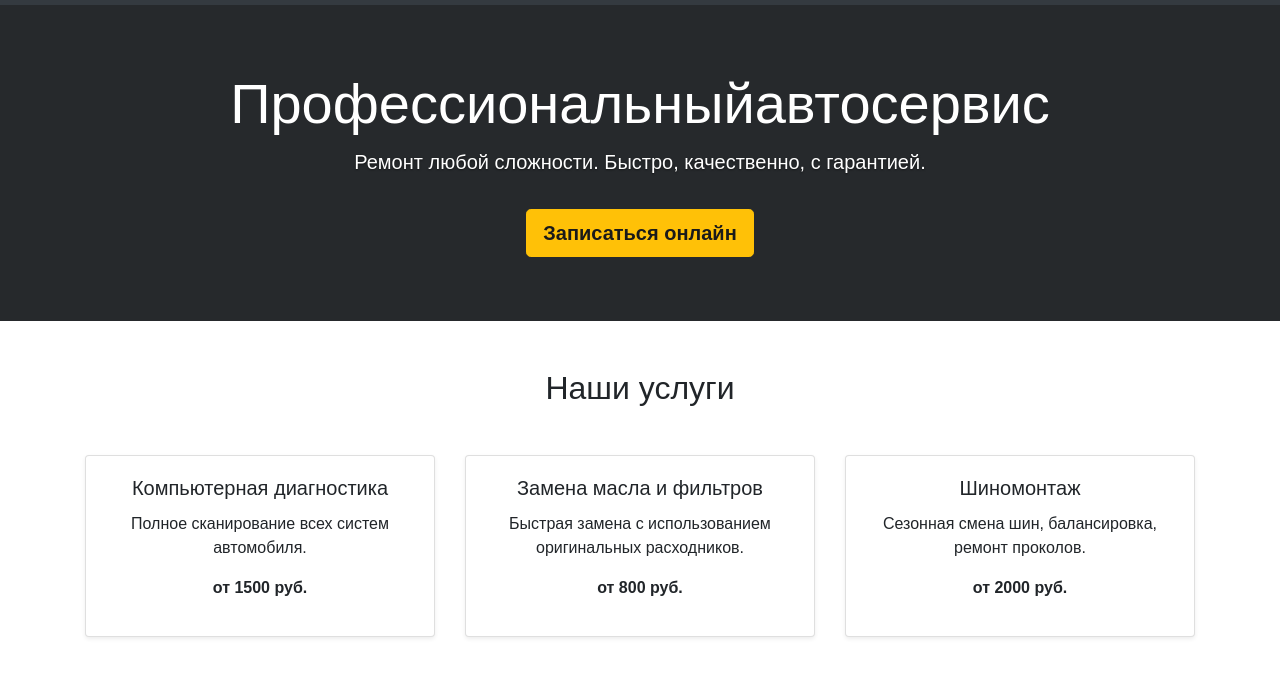
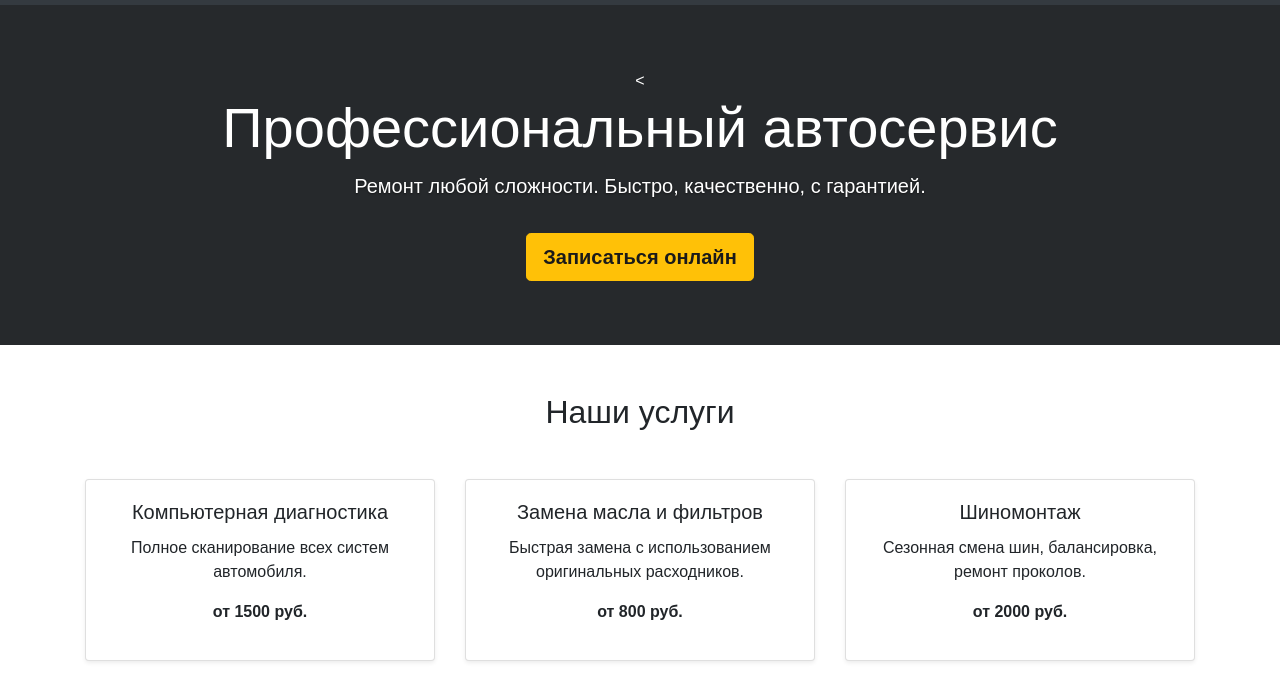
Before and after one commit to Pajiloybebegybe/lab2_web_dmitrienko_ivt2, a plain HTML site: page index.html in a window 1280 px wide. Shown: the part 61-735 px from the top of the page. Drawn offline with nearby package versions, Linux system fonts and the light colour scheme.

Commit message:
feat: fix

```diff
--- a/index.html
+++ b/index.html
@@ -61,7 +61,7 @@
     <!-- Главный баннер -->
     <header class="jumbotron jumbotron-fluid bg-secondary text-white text-center mb-0">
         <div class="container">
-            <h1 class="display-4">Профессиональный<br class="d-md-none">автосервис</h1>
+            <<h1 class="display-4 text-break">Профессиональный автосервис</h1>
             <p class="lead">Ремонт любой сложности. Быстро, качественно, с гарантией.</p>
             <a href="#contacts" class="btn btn-warning btn-lg mt-3">Записаться онлайн</a>
         </div>
--- a/style.css
+++ b/style.css
@@ -418,26 +418,29 @@ body {
 }
 
 /* ============================================ */
-/* 📱 АДАПТИВНОСТЬ                              */
-/* ============================================ */
-/* ============================================ */
-/* 📱 HERO — размеры заголовка под все экраны    */
+/* 📱 HERO — заголовок под все экраны           */
 /* ============================================ */
 
-/* База — мобильные (320–479px) */
+/* База — узкие телефоны (до 383px) */
 .display-4 {
-    font-size: 1.6rem !important;
+    font-size: 1.5rem !important;
     line-height: 1.25;
-    overflow-wrap: break-word;
-    word-wrap: break-word;
+    overflow-wrap: break-word !important;
+    word-wrap: break-word !important;
     hyphens: auto;
+    white-space: normal !important;
 }
 
 .jumbotron {
     padding: 2rem 1rem;
 }
 
-/* Чуть больше — планшеты (480–767px) */
+/* Твой Samsung S25+ и похожие (384–479px) */
+@media (min-width: 384px) {
+    .display-4 { font-size: 1.65rem !important; }
+}
+
+/* Большие телефоны (480–767px) */
 @media (min-width: 480px) {
     .display-4 { font-size: 2rem !important; }
     .jumbotron { padding: 3rem 1.5rem; }
@@ -454,9 +457,9 @@ body {
     .display-4 { font-size: 3.5rem !important; }
 }
 
-/* 320px и ниже — самое маленькое */
+/* Совсем крошечные экраны (до 320px) */
 @media (max-width: 320px) {
-    .display-4 { font-size: 1.4rem !important; }
+    .display-4 { font-size: 1.35rem !important; }
     .turbine-svg { width: 30px; height: 30px; }
 }
 
```
